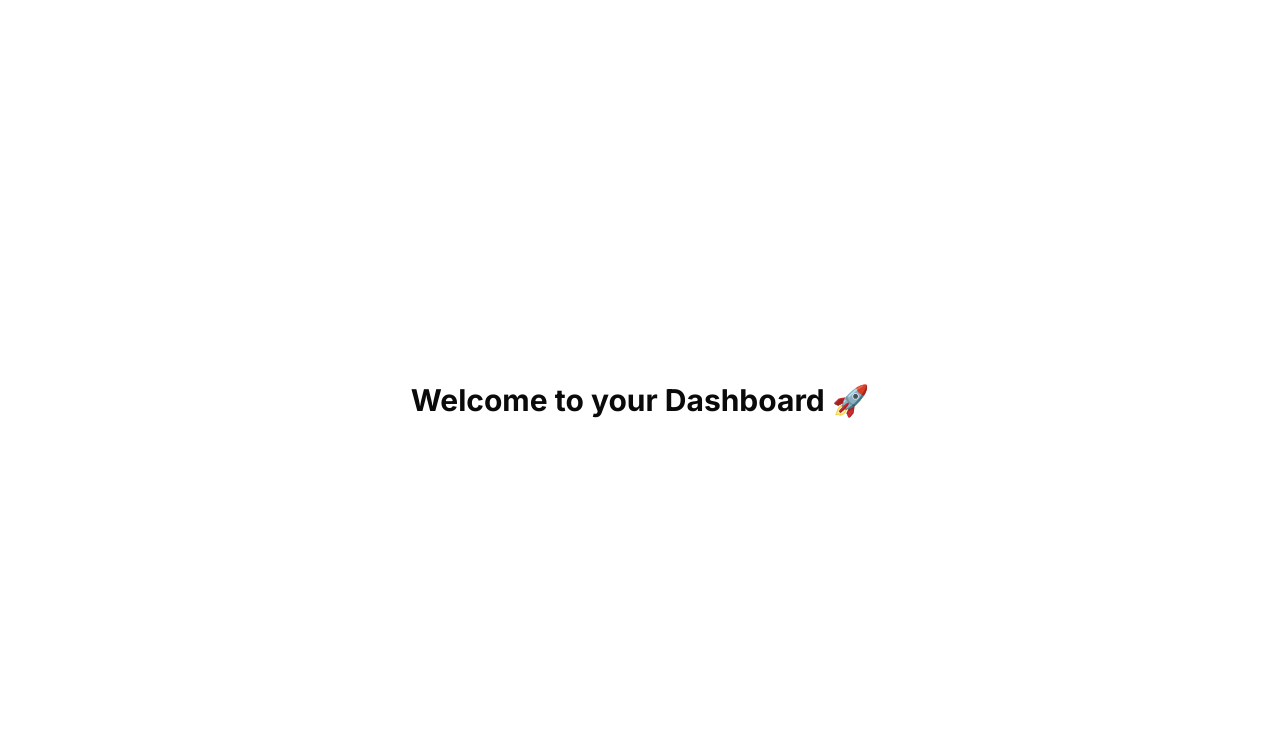
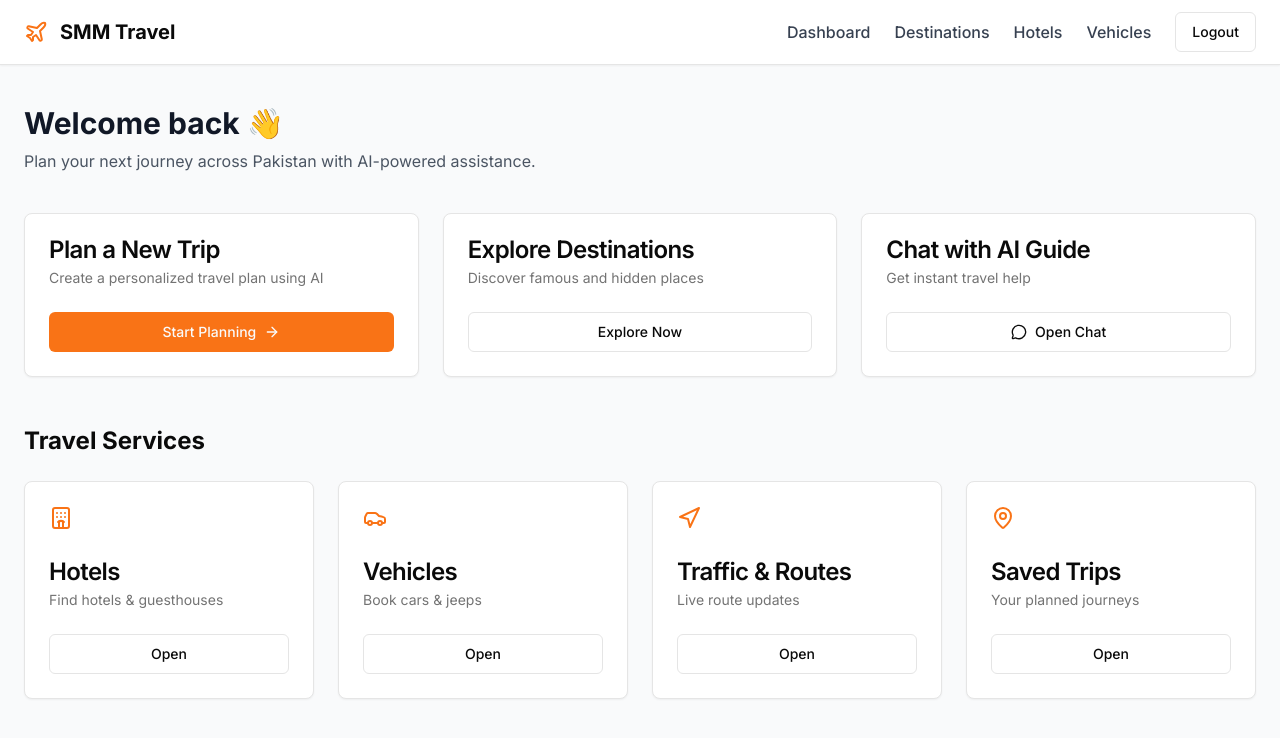
Before and after one commit to saimkhan22/AI-Driven-TourPlanningWebApp, a Next.js app in the folder webapp/: page /dashboard in a window 1280 px wide. Before the commit this address had no page. Shown: the top 738 px of the page. Built offline with nearby package versions, Linux system fonts and the light colour scheme.

Commit message:
working on dashboard updated

```diff
--- a/webapp/app/auth/signin/page.tsx
+++ b/webapp/app/auth/signin/page.tsx
@@ -1,52 +1,40 @@
-"use client";
+'use client';
 
-import { useState } from "react";
-import { useRouter } from "next/navigation";
+import { useState } from 'react';
+import { useRouter } from 'next/navigation';
+import { loginUser } from '@/lib/auth';
 
-export default function SigninPage() {
+export default function SignInPage() {
   const router = useRouter();
-
-  const [email, setEmail] = useState("");
-  const [password, setPassword] = useState("");
+  const [email, setEmail] = useState('');
+  const [password, setPassword] = useState('');
   const [loading, setLoading] = useState(false);
 
-  const handleSignin = async () => {
+  const handleSubmit = async (e: React.FormEvent) => {
+    e.preventDefault();
     setLoading(true);
 
-    try {
-      const res = await fetch("/api/auth/login", {
-        method: "POST",
-        headers: { "Content-Type": "application/json" },
-        body: JSON.stringify({ email, password }),
-      });
-
-      const data = await res.json();
-
-      if (!res.ok) {
-        alert(data.message || "Login failed");
-        return;
-      }
-
-      // ✅ LOGIN STATE
-      localStorage.setItem("isLoggedIn", "true");
-
-      alert("Login successful");
-      router.push("/dashboard");
-    } catch {
-      alert("Backend server not reachable");
-    } finally {
-      setLoading(false);
-    }
+    // ✅ Simulate backend success
+    setTimeout(() => {
+      loginUser({ email });
+      router.push('/dashboard'); // 🔥 IMPORTANT
+    }, 800);
   };
 
   return (
     <div className="min-h-screen flex items-center justify-center bg-gray-100">
-      <div className="bg-white p-8 rounded-xl shadow-lg w-full max-w-md">
-        <h2 className="text-2xl font-bold text-center mb-6">Sign In</h2>
+      <form
+        onSubmit={handleSubmit}
+        className="bg-white p-8 rounded-xl shadow-lg w-full max-w-md"
+      >
+        <h1 className="text-2xl font-bold mb-6 text-center">Sign In</h1>
 
         <input
+          type="email"
           placeholder="Email"
           className="w-full border p-3 rounded mb-4"
+          required
+          value={email}
           onChange={(e) => setEmail(e.target.value)}
         />
 
@@ -54,27 +42,19 @@ export default function SigninPage() {
           type="password"
           placeholder="Password"
           className="w-full border p-3 rounded mb-6"
+          required
+          value={password}
           onChange={(e) => setPassword(e.target.value)}
         />
 
         <button
-          onClick={handleSignin}
+          type="submit"
           disabled={loading}
           className="w-full bg-orange-500 text-white py-3 rounded hover:bg-orange-600"
         >
-          {loading ? "Signing in..." : "Sign In"}
+          {loading ? 'Signing in...' : 'Sign In'}
         </button>
-
-        <p className="text-center mt-4 text-sm">
-          Don&apos;t have an account?{" "}
-          <span
-            className="text-orange-500 cursor-pointer"
-            onClick={() => router.push("/auth/signup")}
-          >
-            Sign Up
-          </span>
-        </p>
-      </div>
+      </form>
     </div>
   );
 }
--- a/webapp/app/dashboard/page.tsx
+++ b/webapp/app/dashboard/page.tsx
@@ -1,23 +1,177 @@
-"use client";
+'use client';
 
-import { useEffect } from "react";
-import { useRouter } from "next/navigation";
+import Link from 'next/link';
+import { Button } from '@/components/ui/button';
+import {
+  Card,
+  CardContent,
+  CardHeader,
+  CardTitle,
+  CardDescription,
+} from '@/components/ui/card';
+import {
+  MapPin,
+  Hotel,
+  Car,
+  Navigation,
+  ArrowRight,
+  Plane,
+  MessageCircle,
+} from 'lucide-react';
 
-export default function Dashboard() {
-  const router = useRouter();
+export default function DashboardPage() {
+  return (
+    <div className="min-h-screen bg-gray-50">
+      {/* TOP NAVBAR */}
+      <nav className="bg-white border-b shadow-sm">
+        <div className="max-w-7xl mx-auto px-6 h-16 flex items-center justify-between">
+          <div className="flex items-center gap-3">
+            <Plane className="text-orange-500" />
+            <span className="font-bold text-xl">SMM Travel</span>
+          </div>
 
-  useEffect(() => {
-    const isLoggedIn = localStorage.getItem("isLoggedIn");
-    if (isLoggedIn !== "true") {
-      router.push("/auth/signin");
-    }
-  }, []);
+          <div className="flex items-center gap-6">
+            <Link href="/dashboard" className="font-medium text-gray-700 hover:text-orange-500">
+              Dashboard
+            </Link>
+            <Link href="/destinations" className="font-medium text-gray-700 hover:text-orange-500">
+              Destinations
+            </Link>
+            <Link href="/hotels" className="font-medium text-gray-700 hover:text-orange-500">
+              Hotels
+            </Link>
+            <Link href="/vehicles" className="font-medium text-gray-700 hover:text-orange-500">
+              Vehicles
+            </Link>
 
-  return (
-    <div className="min-h-screen flex items-center justify-center">
-      <h1 className="text-3xl font-bold">
-        Welcome to your Dashboard 🚀
-      </h1>
+            <Button variant="outline">Logout</Button>
+          </div>
+        </div>
+      </nav>
+
+      {/* MAIN CONTENT */}
+      <main className="max-w-7xl mx-auto px-6 py-10">
+        {/* WELCOME */}
+        <section className="mb-10">
+          <h1 className="text-3xl font-bold text-gray-900 mb-2">
+            Welcome back 👋
+          </h1>
+          <p className="text-gray-600">
+            Plan your next journey across Pakistan with AI-powered assistance.
+          </p>
+        </section>
+
+        {/* QUICK ACTIONS */}
+        <section className="grid grid-cols-1 md:grid-cols-3 gap-6 mb-12">
+          <Card className="hover:shadow-lg transition">
+            <CardHeader>
+              <CardTitle>Plan a New Trip</CardTitle>
+              <CardDescription>
+                Create a personalized travel plan using AI
+              </CardDescription>
+            </CardHeader>
+            <CardContent>
+              <Link href="/plan-trip">
+                <Button className="w-full bg-orange-500 hover:bg-orange-600">
+                  Start Planning <ArrowRight className="ml-2 w-4 h-4" />
+                </Button>
+              </Link>
+            </CardContent>
+          </Card>
+
+          <Card className="hover:shadow-lg transition">
+            <CardHeader>
+              <CardTitle>Explore Destinations</CardTitle>
+              <CardDescription>
+                Discover famous and hidden places
+              </CardDescription>
+            </CardHeader>
+            <CardContent>
+              <Link href="/destinations">
+                <Button variant="outline" className="w-full">
+                  Explore Now
+                </Button>
+              </Link>
+            </CardContent>
+          </Card>
+
+          <Card className="hover:shadow-lg transition">
+            <CardHeader>
+              <CardTitle>Chat with AI Guide</CardTitle>
+              <CardDescription>
+                Get instant travel help
+              </CardDescription>
+            </CardHeader>
+            <CardContent>
+              <Button variant="outline" className="w-full">
+                <MessageCircle className="mr-2 w-4 h-4" />
+                Open Chat
+              </Button>
+            </CardContent>
+          </Card>
+        </section>
+
+        {/* SERVICES */}
+        <section>
+          <h2 className="text-2xl font-bold mb-6">Travel Services</h2>
+
+          <div className="grid grid-cols-1 md:grid-cols-4 gap-6">
+            <ServiceCard
+              icon={<Hotel />}
+              title="Hotels"
+              desc="Find hotels & guesthouses"
+              href="/hotels"
+            />
+            <ServiceCard
+              icon={<Car />}
+              title="Vehicles"
+              desc="Book cars & jeeps"
+              href="/vehicles"
+            />
+            <ServiceCard
+              icon={<Navigation />}
+              title="Traffic & Routes"
+              desc="Live route updates"
+              href="/traffic"
+            />
+            <ServiceCard
+              icon={<MapPin />}
+              title="Saved Trips"
+              desc="Your planned journeys"
+              href="/saved-trips"
+            />
+          </div>
+        </section>
+      </main>
     </div>
   );
 }
+
+function ServiceCard({
+  icon,
+  title,
+  desc,
+  href,
+}: {
+  icon: React.ReactNode;
+  title: string;
+  desc: string;
+  href: string;
+}) {
+  return (
+    <Card className="hover:shadow-lg transition">
+      <CardHeader>
+        <div className="w-10 h-10 text-orange-500 mb-2">{icon}</div>
+        <CardTitle>{title}</CardTitle>
+        <CardDescription>{desc}</CardDescription>
+      </CardHeader>
+      <CardContent>
+        <Link href={href}>
+          <Button variant="outline" className="w-full">
+            Open
+          </Button>
+        </Link>
+      </CardContent>
+    </Card>
+  );
+}
--- a/webapp/app/destinations/page.tsx
+++ b/webapp/app/destinations/page.tsx
@@ -1,4 +1,8 @@
 'use client';
+
+
+const isLoggedIn =
+  typeof window !== 'undefined' && localStorage.getItem('token');
 
 import { useState } from 'react';
 import { Button } from '@/components/ui/button';
@@ -190,10 +194,12 @@ export default function DestinationsPage() {
         <div className="max-w-7xl mx-auto px-4 sm:px-6 lg:px-8">
           <div className="flex justify-between items-center h-16">
             <div className="flex items-center">
-              <Link href="/" className="flex items-center text-emerald-600 hover:text-emerald-700">
-                <ArrowLeft className="w-5 h-5 mr-2" />
-                Back to Home
-              </Link>
+              <Link
+  href={isLoggedIn ? '/dashboard' : '/'}
+  className="flex items-center gap-2 text-sm text-gray-600 hover:text-orange-500"
+>
+  ← Back to {isLoggedIn ? 'Dashboard' : 'Home'}
+</Link>
             </div>
             <div className="flex items-center space-x-4">
               <Button variant="outline" size="sm">
--- a/webapp/app/page.tsx
+++ b/webapp/app/page.tsx
@@ -265,15 +265,13 @@ export default function Home() {
             <div className="flex flex-col sm:flex-row gap-4 justify-center mb-16">
 
   {/* Plan Your Trip → Signup */}
-  <Link href="/signup" className="inline-block">
-    <Button
-      size="lg"
-      className="bg-orange-500 hover:bg-orange-600 text-white border-0 px-8 py-4 rounded-full text-lg font-medium"
-    >
-      Plan Your Trip
-      <ArrowRight className="w-5 h-5 ml-2" />
-    </Button>
-  </Link>
+ <Link href="/signin">
+  <Button size="lg" className="bg-orange-500 hover:bg-orange-600 text-white">
+    Plan Your Trip
+    <ArrowRight className="w-5 h-5 ml-2" />
+  </Button>
+</Link>
+
 
   {/* Explore Destinations → Destinations */}
   <Link href="/destinations" className="inline-block">
--- /dev/null
+++ b/webapp/components/layout/DashboardNavbar.tsx
@@ -0,0 +1,38 @@
+'use client';
+
+import Link from 'next/link';
+import { Button } from '@/components/ui/button';
+import { Plane } from 'lucide-react';
+
+export default function DashboardNavbar() {
+  return (
+    <nav className="bg-white border-b shadow-sm">
+      <div className="max-w-7xl mx-auto px-6 h-16 flex items-center justify-between">
+
+        {/* Logo */}
+        <Link href="/dashboard" className="flex items-center gap-2 font-bold text-xl">
+          <Plane className="text-orange-500" />
+          SMM Travel
+        </Link>
+
+        {/* App Navigation */}
+        <div className="flex items-center gap-6">
+          <Link href="/dashboard" className="hover:text-orange-500 font-medium">
+            Dashboard
+          </Link>
+          <Link href="/destinations" className="hover:text-orange-500 font-medium">
+            Destinations
+          </Link>
+          <Link href="/hotels" className="hover:text-orange-500 font-medium">
+            Hotels
+          </Link>
+          <Link href="/vehicles" className="hover:text-orange-500 font-medium">
+            Vehicles
+          </Link>
+
+          <Button variant="outline">Logout</Button>
+        </div>
+      </div>
+    </nav>
+  );
+}
```
Also changed, not shown: webapp/lib/auth.ts (+14 -66 lines).
